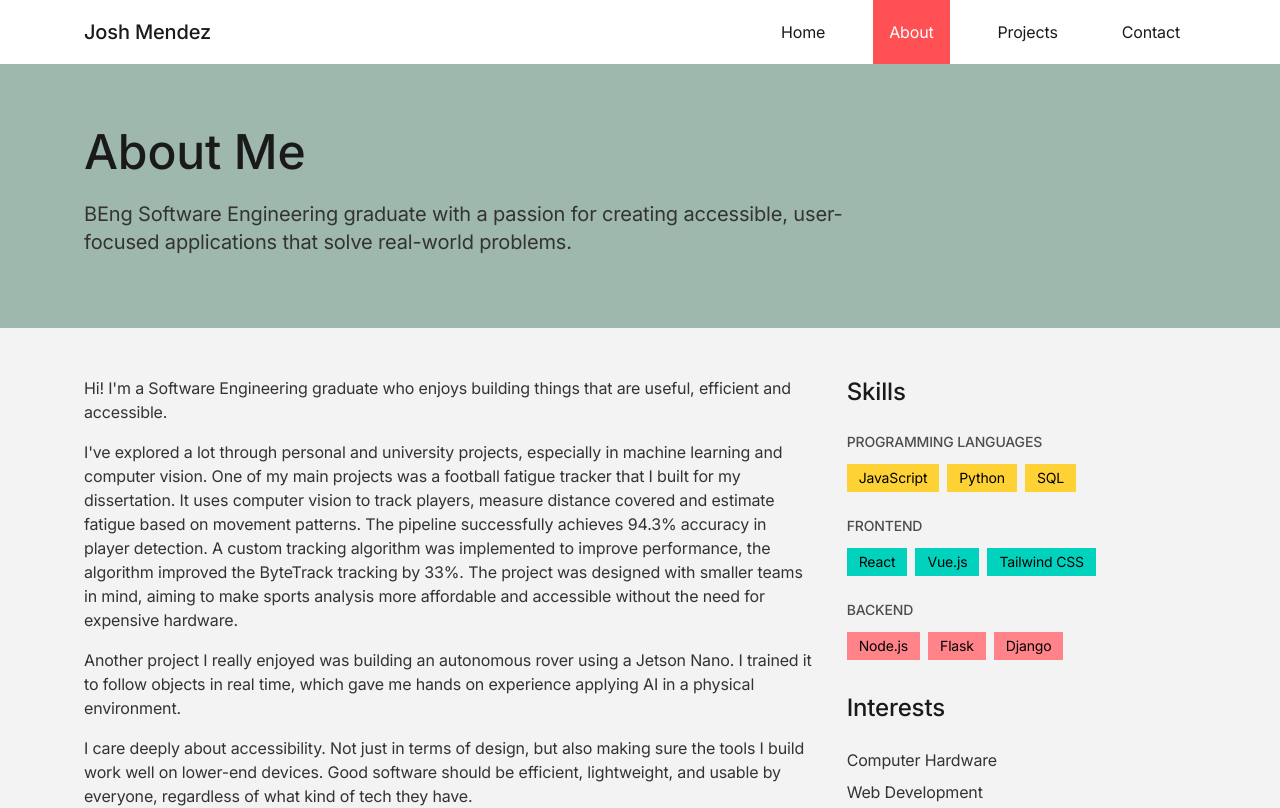
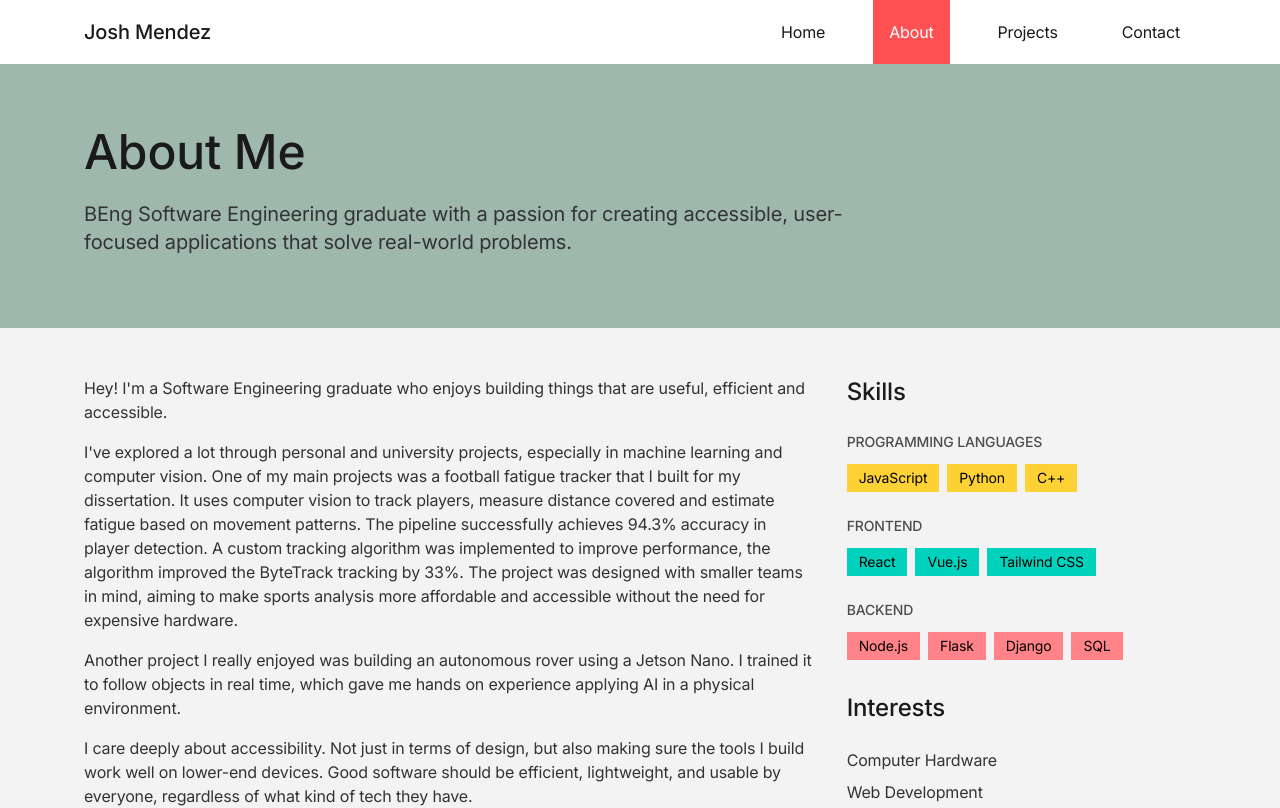
Before and after one commit to jxshmendez/Portfolio-Website, a React (Vite) app in the folder frontend/: page /about in a window 1280 px wide. Shown: the top 808 px of the page. Built offline with nearby package versions, Linux system fonts and the light colour scheme.

Commit message:
added c++ to known languages and moved SQL from languages to backend section

```diff
--- a/frontend/src/pages/About.tsx
+++ b/frontend/src/pages/About.tsx
@@ -26,7 +26,7 @@ const About = () => {
 
               <div className="space-y-4 text-primary-700">
                 <p>
-                  Hi! I'm a Software Engineering graduate who enjoys building things that are useful,
+                  Hey! I'm a Software Engineering graduate who enjoys building things that are useful,
                   efficient and accessible.
                 </p>
                 <p>
@@ -93,7 +93,7 @@ const About = () => {
                       {[
                         { name: 'JavaScript', color: '#FED134' },
                         { name: 'Python', color: '#FED134' },
-                        { name: 'SQL', color: '#FED134' }
+                        { name: 'C++', color: '#FED134' }
                       ].map(skill => (
                         <span
                           key={skill.name}
@@ -131,7 +131,8 @@ const About = () => {
                       {[
                         { name: 'Node.js', color: '#FF8389' },
                         { name: 'Flask', color: '#FF8389' },
-                        { name: 'Django', color: '#FF8389' }
+                        { name: 'Django', color: '#FF8389' },
+                        { name: 'SQL', color: '#FF8389' }
                       ].map(skill => (
                         <span
                           key={skill.name}
```
